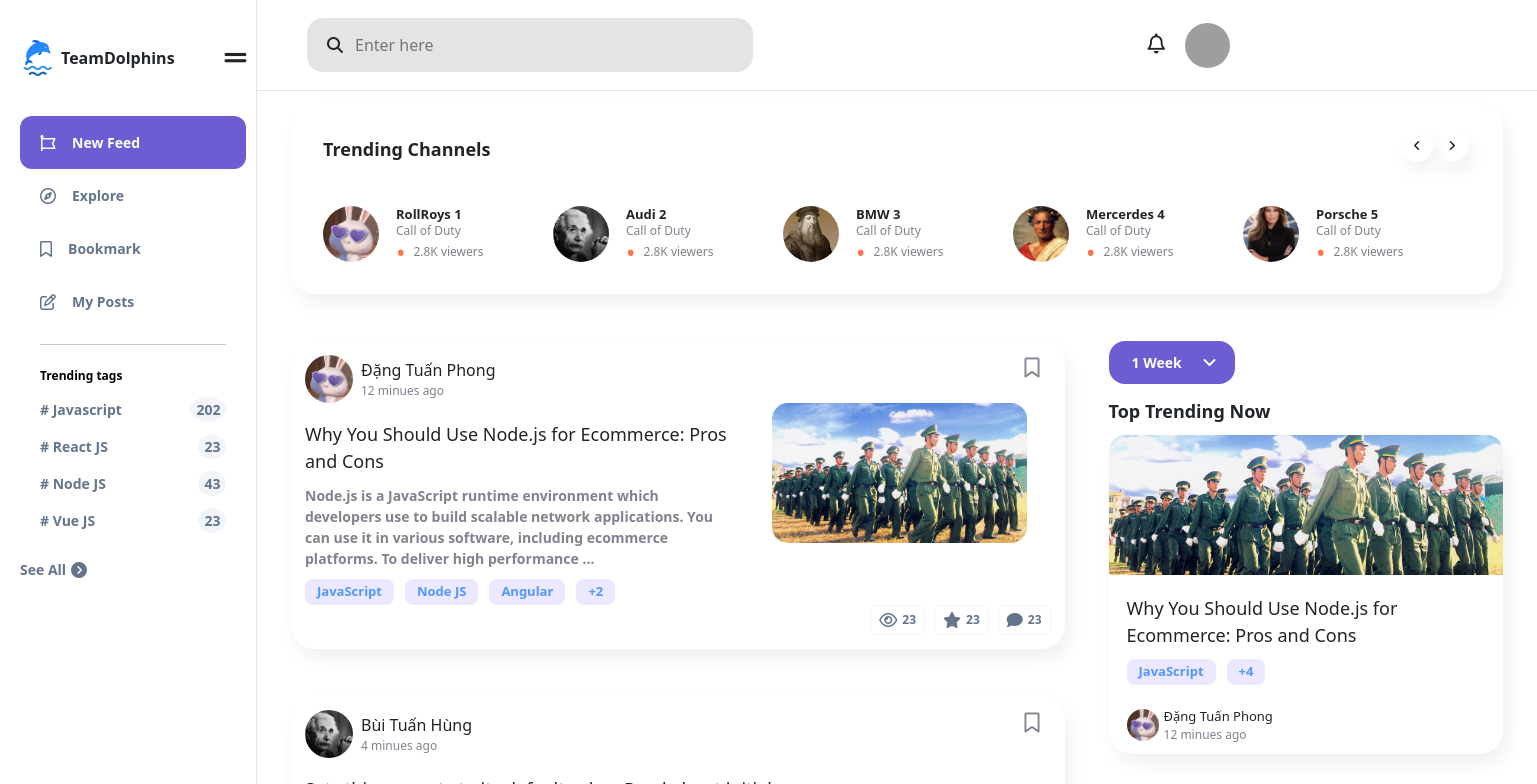
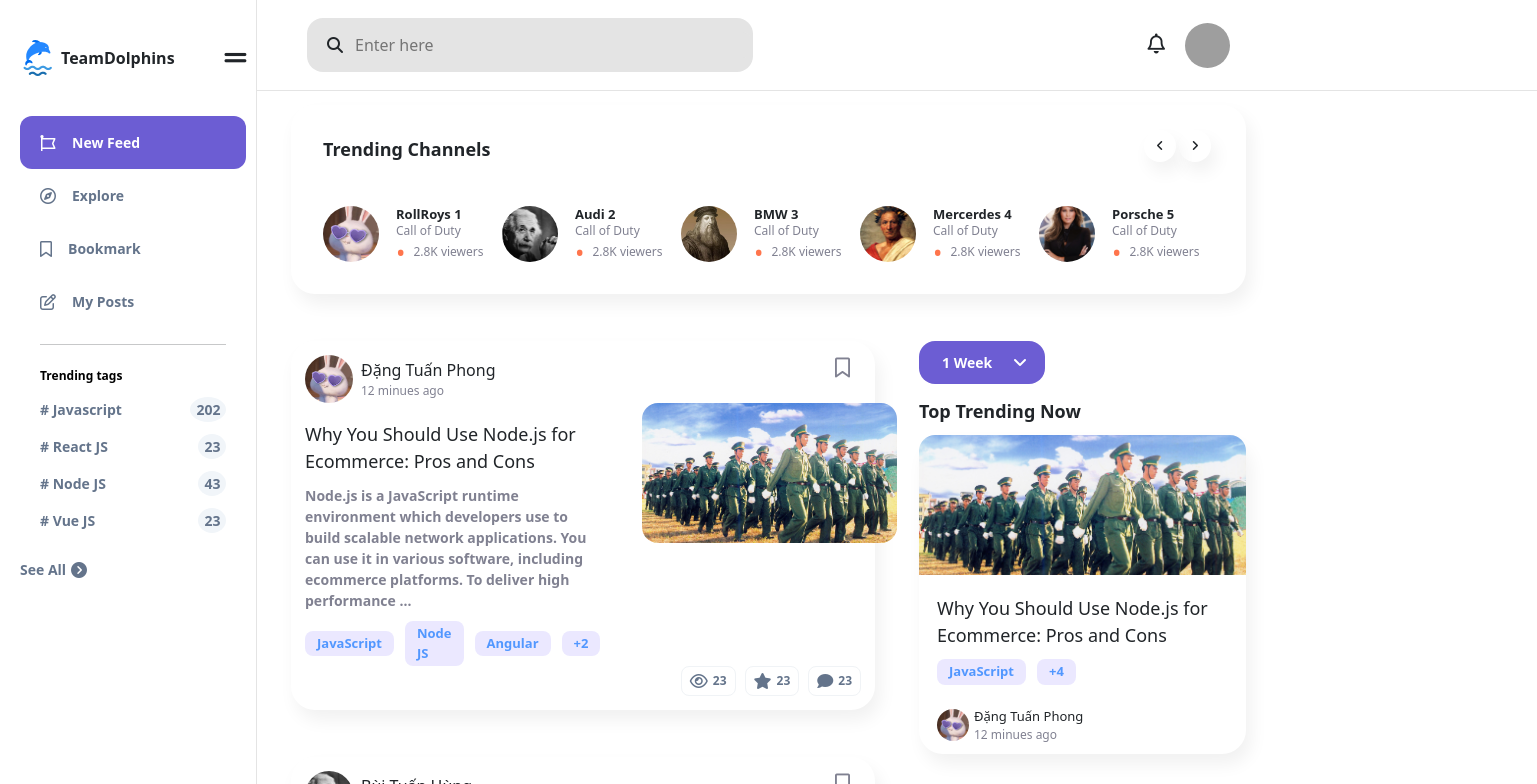
Before and after one commit to TuanHung02/Dolphins-blogs, a React (Create React App) app: page / in a window 1280 px wide. Shown: the top 784 px of the page, 1537 px wide, since content can reach past the window. Built offline with nearby package versions, Linux system fonts and the light colour scheme; grey boxes are pictures that could not be loaded.

Commit message:
commit overflow

```diff
--- a/src/layouts/MainLayout/MainLayout.module.scss
+++ b/src/layouts/MainLayout/MainLayout.module.scss
@@ -10,6 +10,7 @@
   flex-direction: column;
   align-items: center;
   width: 100%;
+  overflow-y: hidden;
 }
 .header {
   height: 90px;
@@ -18,4 +19,5 @@
 .content {
   width: calc(100%);
   max-width: 1620px;
+
 }
```
